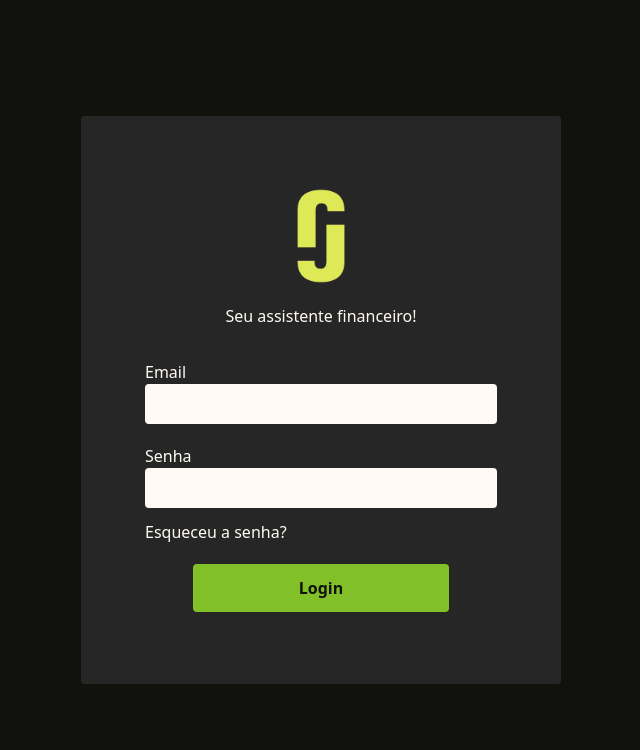
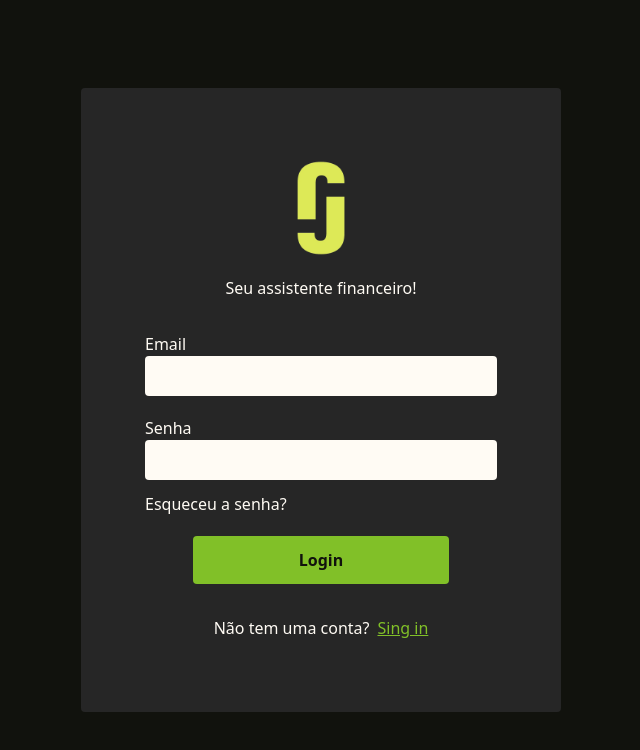
Before and after one commit to Eduardo-Batist4/interface-julius, a React (Vite) app: page / in a window 1280 px wide. Shown: the top 750 px of the page, without its empty margins (387-1027 px from the left). Built offline with nearby package versions, Linux system fonts and the light colour scheme.

Commit message:
feat: request to do a login

```diff
--- a/src/App.tsx
+++ b/src/App.tsx
@@ -1,10 +1,10 @@
-import LoginForm from "./components/Login-form";
+import Login from "./pages/Login";
 
 function App() {
   return (
     <main className="w-full h-screen bg-black flex justify-center items-center">
       <div className="w-[30%] h-auto p-5">
-        <LoginForm />
+        <Login />
       </div>
     </main>
   );
--- a/src/components/Login-form.tsx
+++ /dev/null
@@ -1,42 +0,0 @@
-import { Link } from "react-router-dom";
-import logo from "../assets/jj-logo.png";
-import Button from "./ui/Button";
-import Input from "./ui/Input";
-
-function LoginForm() {
-  function handleSubmit() {
-    console.log("oi");
-  }
-
-  return (
-    <div className="w-120 h-auto bg-second px-5 py-18 rounded-sm">
-      <div className="flex flex-col items-center">
-        <img src={logo} alt="logo" className="w-24" />
-        <p className="mt-5 text-white">Seu assistente financeiro!</p>
-      </div>
-      <form
-        onSubmit={handleSubmit}
-        className="w-[80%] mx-auto flex flex-col items-center mt-8"
-      >
-        <div className="w-full">
-          <label htmlFor="password" className="text-white">
-            Email
-          </label>
-          <Input type={"email"} />
-        </div>
-        <div className="w-full mt-5">
-          <label htmlFor="password" className="text-white">
-            Senha
-          </label>
-          <Input type={"password"} className="mb-3" />
-          <Link to={""} className="text-white hover:text-second-text">
-            Esqueceu a senha?
-          </Link>
-        </div>
-        <Button name="Login" type="submit" />
-      </form>
-    </div>
-  );
-}
-
-export default LoginForm;
--- /dev/null
+++ b/src/pages/Login.tsx
@@ -0,0 +1,121 @@
+import { Link } from "react-router-dom";
+import logo from "../assets/jj-logo.png";
+import Button from "../components/ui/Button";
+import Input from "../components/ui/Input";
+import axios from "axios";
+import { useState, type ChangeEvent, type FormEvent } from "react";
+
+interface loginPayload {
+  email: string;
+  password: string;
+}
+
+interface loginRes {
+  token: string;
+}
+
+const loginReq = async (data: loginPayload): Promise<loginRes | void> => {
+  try {
+    const response = await axios.post<loginRes>(
+      "http://localhost:8080/api/login",
+      data
+    );
+
+    console.log(response);
+
+    return response.data;
+  } catch (error) {
+    if (axios.isAxiosError(error)) {
+      console.error("Login failed:", error.response?.data || error.message);
+    } else {
+      console.error("An unknown error occurred:", error);
+    }
+  }
+};
+
+function Login() {
+  const [email, setEmail] = useState<string>("");
+  const [password, setPassword] = useState<string>("");
+  const [isLoading, setIsLoading] = useState<boolean>(false);
+
+  const handleSubmit = async (e: FormEvent) => {
+    e.preventDefault();
+
+    if (!email || !password) {
+      alert("Please enter both email and password.");
+      return;
+    }
+
+    setIsLoading(true);
+
+    const payload: loginPayload = { email, password };
+
+    const result = await loginReq(payload);
+
+    setIsLoading(false);
+    setEmail("");
+    setPassword("");
+
+    if (result) {
+      console.log("Token received:", result.token);
+      alert("Login bem-sucedido!");
+    } else {
+      alert("Falha no login. Tente novamente.");
+    }
+  };
+
+  return (
+    <div className="w-120 h-auto bg-second px-5 py-18 rounded-sm">
+      <div className="flex flex-col items-center">
+        <img src={logo} alt="logo" className="w-24" />
+        <p className="mt-5 text-white">Seu assistente financeiro!</p>
+      </div>
+      <form
+        onSubmit={handleSubmit}
+        className="w-[80%] mx-auto flex flex-col items-center mt-8"
+      >
+        <div className="w-full">
+          <label htmlFor="email" className="text-white">
+            Email
+          </label>
+          <Input
+            type={"email"}
+            value={email}
+            onChange={(e: ChangeEvent<HTMLInputElement>) =>
+              setEmail(e.target.value)
+            }
+          />
+        </div>
+        <div className="w-full mt-5">
+          <label htmlFor="password" className="text-white">
+            Senha
+          </label>
+          <Input
+            type={"password"}
+            value={password}
+            className="mb-3"
+            onChange={(e: ChangeEvent<HTMLInputElement>) =>
+              setPassword(e.target.value)
+            }
+          />
+          <Link to={""} className="text-white hover:text-second-text">
+            Esqueceu a senha?
+          </Link>
+        </div>
+        <Button
+          name={isLoading ? "Carregando..." : "Login"}
+          type="submit"
+          disabled={isLoading}
+        />
+      </form>
+      <div className="mt-8 flex justify-center">
+        <p className="text-white mr-2">Não tem uma conta?</p>
+        <Link to={""} className="underline text-kiwi hover:text-second-text">
+          Sing in
+        </Link>
+      </div>
+    </div>
+  );
+}
+
+export default Login;
```
